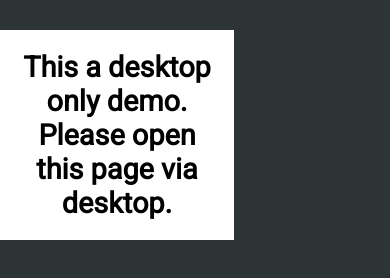
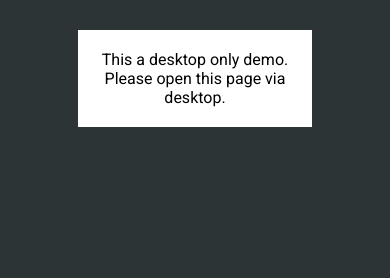
Before and after one commit to yomeshgupta/chrome-geo-demo, a plain HTML site: page index.html in a window 390 px wide. Drawn offline with Linux system fonts and the light colour scheme.

Commit message:
Update Mobile Content

```diff
--- a/index.html
+++ b/index.html
@@ -64,7 +64,9 @@
 				background: #fff;
 				color: #000;
 				padding: 20px;
+				margin: 0 auto;
 				margin-top: 30px;
+				text-align: center;
 			}
 			@media only screen and (max-width: 600px) {
 				#desktop-content {
@@ -87,7 +89,7 @@
 			</div>
 		</section>
 		<div id="mobile-content">
-			<h1>This a desktop only demo. Please open this page via desktop.</h1>
+			<p>This a desktop only demo. Please open this page via desktop.</p>
 		<div>
 		<script type="text/javascript">
 			const CONFIG = {
```
